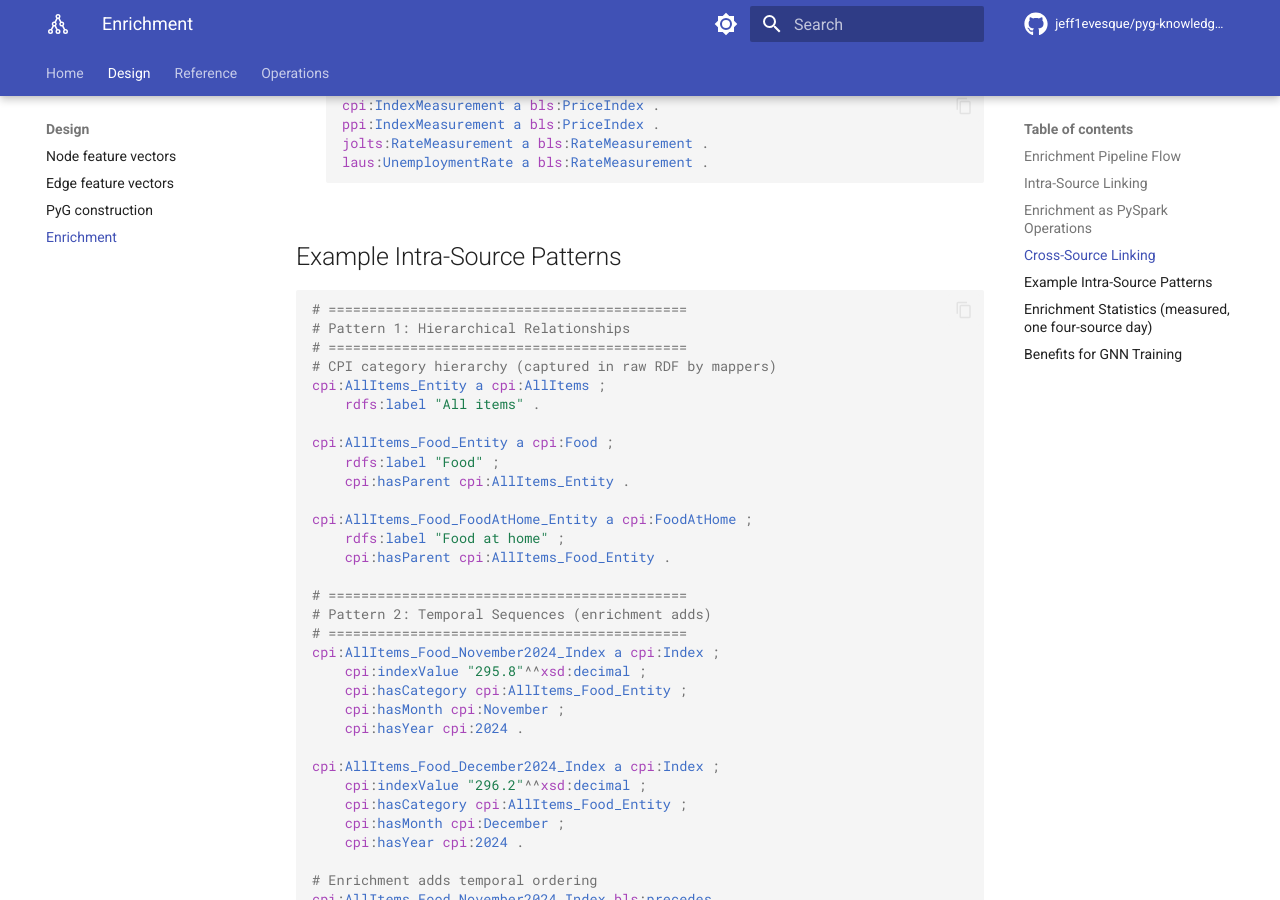
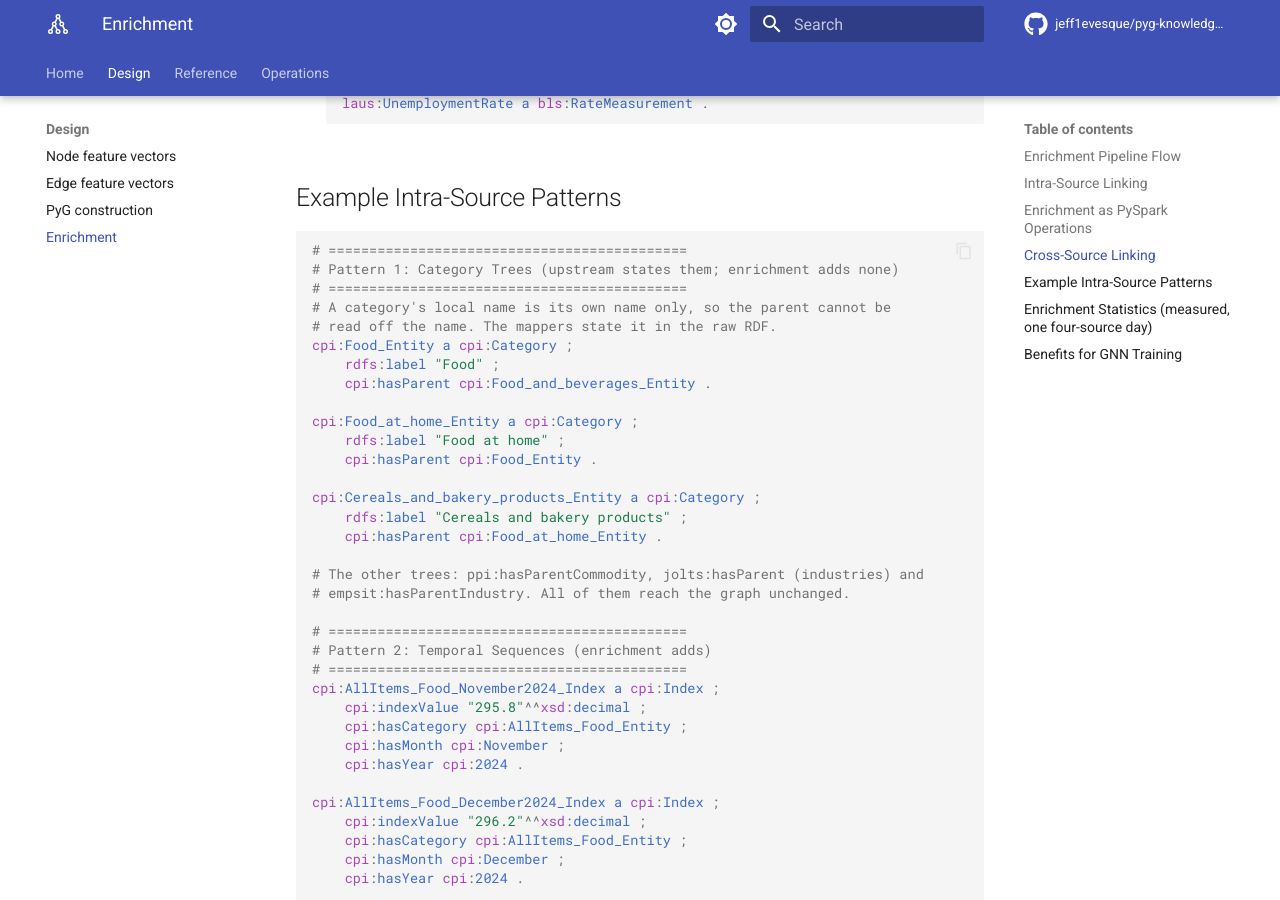
Before and after one commit to jeff1evesque/pyg-knowledge-graph-builder, an MkDocs documentation site: the page built from documentation/design/enrichment.md, in a window 1280 px wide and 900 px high, scrolled down 9081 px. Built offline with MkDocs 1.6.1 and Material for MkDocs 9.7.7, drawn with Linux system fonts in a browser that asks for light colours; comment, search, counter and statistics services are not loaded; some of the changed text lies outside the part shown.

Commit message:
#450: enrichment.md, category trees come from upstream, shown with today's names

````diff
--- a/documentation/design/enrichment.md
+++ b/documentation/design/enrichment.md
@@ -14,7 +14,6 @@ picked source's date predicates, or its period collector, from the same specs:
     - Temporal sequences (precedes links)
     - Sector classification (belongsToSector)
     - Cross-dataset correlations (correlatesWith)
-    - Hierarchical enrichment (hasParent chains)
 - **SEC Intra-Source Enricher**
     - Company unification (owl:sameAs by CIK)
     - Person unification (owl:sameAs by CIK)
@@ -60,7 +59,6 @@ Discovers and creates relationships within each data source family:
 
 **Within BLS Economic Data** (10 categories, ~100 mappers)
 - Links related indicators across CPI, PPI, ECI, EMPSIT, JOLTS, LAUS, METRO, REALER, WKYENG, XIMPIM
-- Connects hierarchical category structures (e.g., All Items → Food → Food at Home)
 - Establishes temporal sequences within each indicator
 - Correlates related measurements (e.g., CPI Food ↔ PPI Food Manufacturing)
 
@@ -324,19 +322,24 @@ laus:UnemploymentRate a bls:RateMeasurement .
 
 ```turtle
 # ============================================
-# Pattern 1: Hierarchical Relationships
+# Pattern 1: Category Trees (upstream states them; enrichment adds none)
 # ============================================
-# CPI category hierarchy (captured in raw RDF by mappers)
-cpi:AllItems_Entity a cpi:AllItems ;
-    rdfs:label "All items" .
+# A category's local name is its own name only, so the parent cannot be
+# read off the name. The mappers state it in the raw RDF.
+cpi:Food_Entity a cpi:Category ;
+    rdfs:label "Food" ;
+    cpi:hasParent cpi:Food_and_beverages_Entity .
 
-cpi:AllItems_Food_Entity a cpi:Food ;
-    rdfs:label "Food" ;
-    cpi:hasParent cpi:AllItems_Entity .
+cpi:Food_at_home_Entity a cpi:Category ;
+    rdfs:label "Food at home" ;
+    cpi:hasParent cpi:Food_Entity .
 
-cpi:AllItems_Food_FoodAtHome_Entity a cpi:FoodAtHome ;
-    rdfs:label "Food at home" ;
-    cpi:hasParent cpi:AllItems_Food_Entity .
+cpi:Cereals_and_bakery_products_Entity a cpi:Category ;
+    rdfs:label "Cereals and bakery products" ;
+    cpi:hasParent cpi:Food_at_home_Entity .
+
+# The other trees: ppi:hasParentCommodity, jolts:hasParent (industries) and
+# empsit:hasParentIndustry. All of them reach the graph unchanged.
 
 # ============================================
 # Pattern 2: Temporal Sequences (enrichment adds)
````
